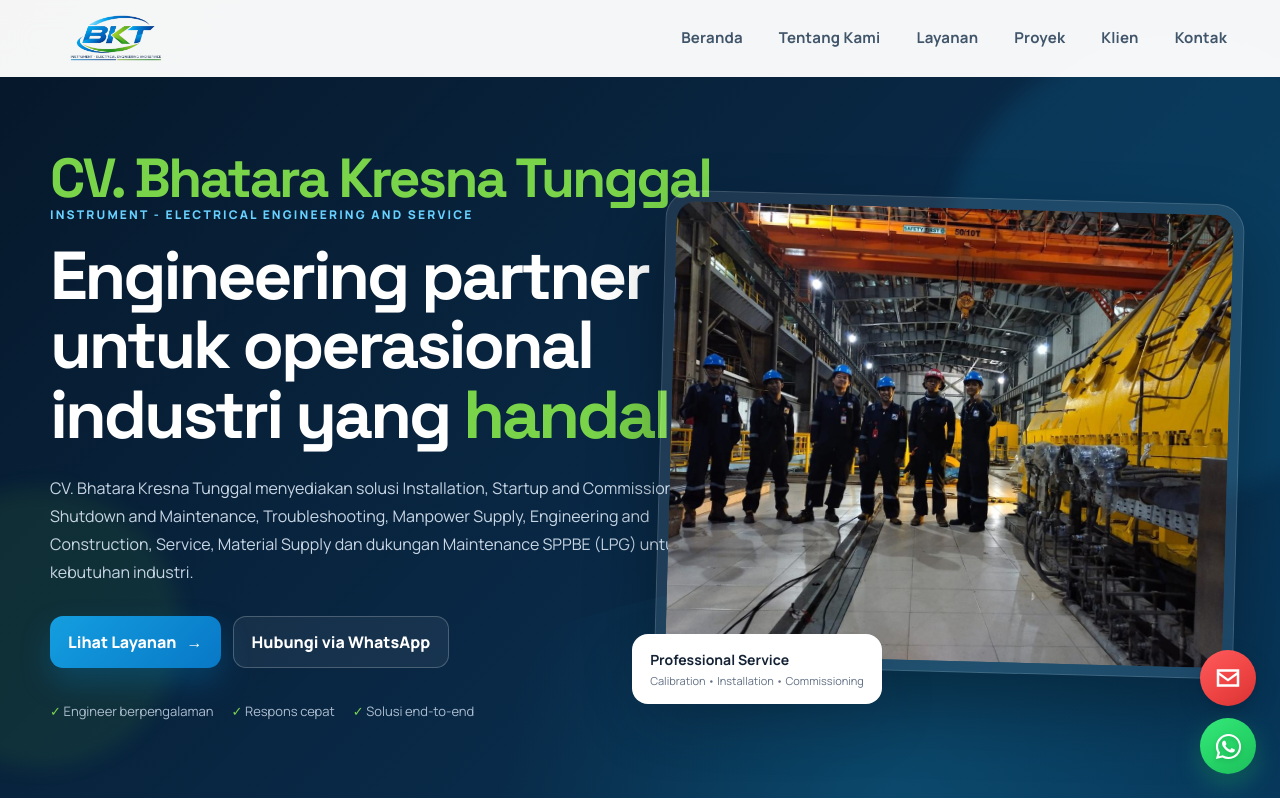
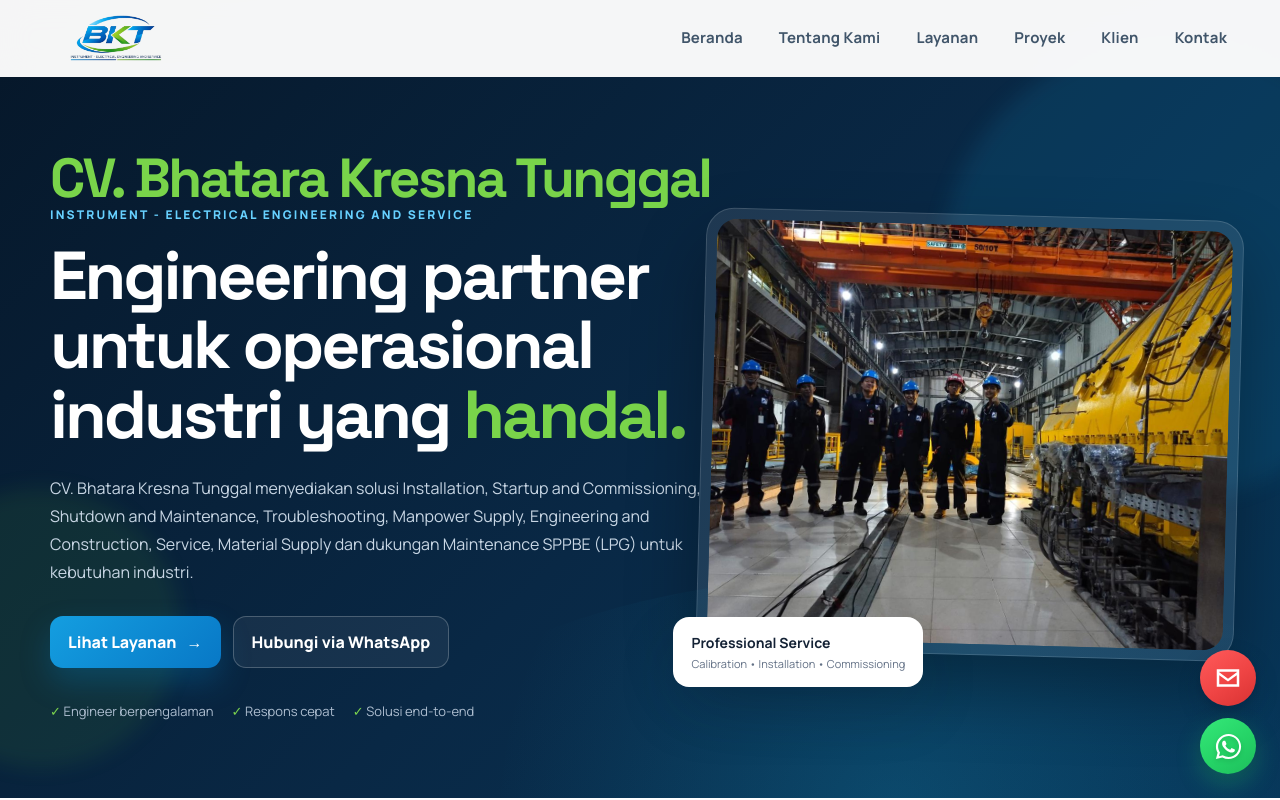
Before and after one commit to athenszz00/bkt-company-profile, a React (Vite) app: page / in a window 1280 px wide. Shown: the top 800 px of the page. Built offline with nearby package versions, Linux system fonts and the light colour scheme.

Commit message:
perbesar foto depan

```diff
--- a/src/styles.css
+++ b/src/styles.css
@@ -483,8 +483,8 @@ img {
 .hero__visual {
   position: relative;
 
-  width: 140%;
-  max-width: 760px;
+  width: 130%;
+  max-width: 740px;
 
   justify-self: end;
 
```
Also changed, not shown: 4 other files (tests, documents, lock files or other folders).
